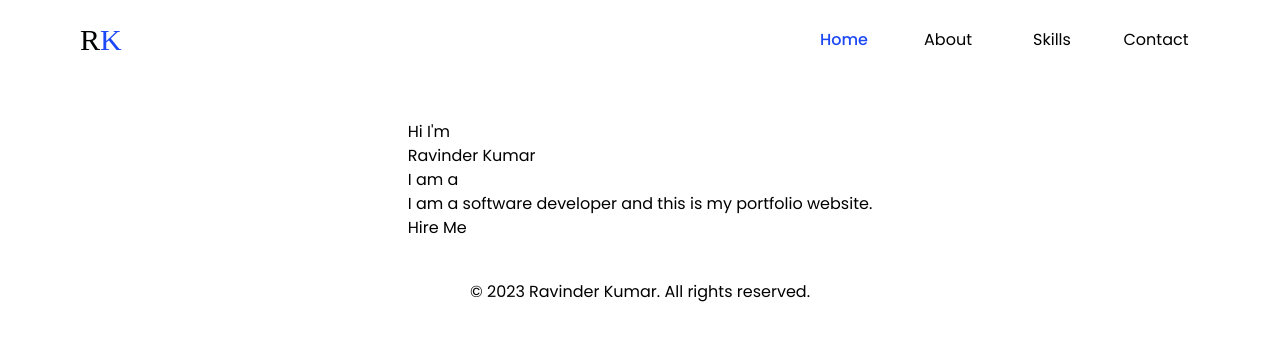
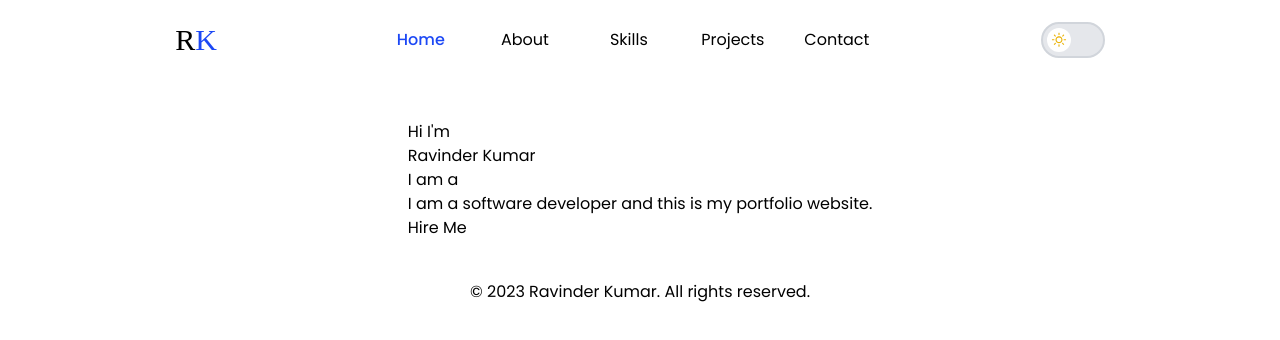
Before and after one commit to iravinderr/portfolio, a React (Vite) app in the folder frontend/: page / in a window 1280 px wide. Shown: the top 340 px of the page. Built offline with nearby package versions, Linux system fonts and the light colour scheme; a web font is replaced by a local one.

Commit message:
theme toggle button added

```diff
--- a/frontend/package.json
+++ b/frontend/package.json
@@ -12,6 +12,7 @@
   "dependencies": {
     "react": "^18.2.0",
     "react-dom": "^18.2.0",
+    "react-icons": "^5.2.1",
     "react-router-dom": "^6.23.1",
     "react-typed": "^2.0.12"
   },
--- a/frontend/src/components/Header.jsx
+++ b/frontend/src/components/Header/Header.jsx
@@ -1,5 +1,6 @@
 import React, { useState } from "react";
 import { Link, NavLink } from "react-router-dom";
+import ThemeButton from "./ThemeButton";
 
 export default function Header() {
   const [color, setColor] = useState(true);
@@ -22,21 +23,25 @@ export default function Header() {
       path: "/skills"
     },
     {
+      name: "Projects",
+      path: "/projects"
+    },
+    {
       name: "Contact",
       path: "/contact"
     },
   ]
 
   return (
-    <header className="sticky z-50 top-0">
-      <nav className="backdrop-blur-sm bg-NavbarBG border-gray-200">
-        <div className="h-20 flex flex-wrap justify-between items-center mx-auto max-w-screen-xl">
-          <Link to="/" onMouseOver={switchColor} onMouseLeave={switchColor} className={`w-fit h-fit ml-20 flex`}>
+    <header className="h-20 sticky z-50 top-0">
+      <nav className="h-20 backdrop-blur-sm bg-NavbarBG border-gray-200">
+        <div className="h-full flex flex-wrap justify-center items-center">
+          <Link to="/" onMouseOver={switchColor} onMouseLeave={switchColor} className={`w-fit h-auto flex`}>
             <div className={`text-3xl font-Daredevil ${color ? "text-black" : "text-CustomBlue"}`}>R</div>
             <div className={`text-3xl font-Daredevil ${color ? "text-CustomBlue" : "text-black"}`}>K</div>
           </Link>
 
-            <ul className={`grid grid-cols-4 justify-center items-center gap-4 mr-20`}>
+            <ul className={`mx-40 grid grid-cols-5 justify-center items-center gap-4`}>
               {navItems.map((item) =>
                 <li key={item.name} className="m-1 w-20">
                   <NavLink
@@ -50,6 +55,8 @@ export default function Header() {
                 </li>
               )}
             </ul>
+
+          <ThemeButton />
         </div>
       </nav>
     </header>
--- /dev/null
+++ b/frontend/src/components/Header/ThemeButton.jsx
@@ -0,0 +1,30 @@
+import React from "react";
+import { useTheme } from "../../context/ThemeContext";
+import { WiDaySunny } from "react-icons/wi";
+import { WiMoonWaningCrescent4 } from "react-icons/wi";
+
+function ThemeButton() {
+    const { themeMode, lightTheme, darkTheme } = useTheme();
+
+    const themeChangeHandler = () => {
+        if (themeMode === "dark") {
+          lightTheme();
+        } else {
+          darkTheme();
+        }
+      };
+
+  return (
+      <div className={`w-16 h-9 p-1 flex ${themeMode === "light" ? "bg-gray-200" : "bg-gray-500"} items-center border-gray-300 border-2 rounded-full cursor-pointer transition-all duration-300`} onClick={themeChangeHandler}>
+        <div className={`w-6 h-6 flex justify-center items-center rounded-full transition-all duration-300 ${themeMode === "light" ? "translate-x-0 bg-white" : "translate-x-7 bg-gray-900" }`}>
+          {themeMode === "light" ? (
+            <WiDaySunny className="text-yellow-500" size={20} />
+          ) : (
+            <WiMoonWaningCrescent4 className="text-white" size={20} />
+          )}
+        </div>
+      </div>
+  )
+}
+
+export default ThemeButton
--- a/frontend/src/components/index.js
+++ b/frontend/src/components/index.js
@@ -1,6 +1,6 @@
 import Container from "./Container";
 import Footer from "./Footer";
-import Header from "./Header";
+import Header from "./Header/Header";
 import Heading from "./Heading";
 import ProjectCard from "./ProjectCard";
 import SkillCard from "./SkillCard";
--- /dev/null
+++ b/frontend/src/context/ThemeContext.jsx
@@ -0,0 +1,34 @@
+import { createContext, useContext, useEffect, useState } from "react";
+
+const ThemeContext = createContext({
+    themeMode: "light",
+    darkTheme: () => {},
+    lightTheme: () => {}
+});
+
+export const ThemeProvider = ({ children }) => {
+  const [themeMode, setThemeMode] = useState("light");
+
+  const lightTheme = () => {
+    setThemeMode("light");
+  };
+
+  const darkTheme = () => {
+    setThemeMode("dark");
+  };
+
+  useEffect(() => {
+    document.querySelector("html").classList.remove("light", "dark");
+    document.querySelector("html").classList.add(themeMode);
+  }, [themeMode]);
+
+  return (
+    <ThemeContext.Provider value={{ themeMode, lightTheme, darkTheme }}>
+      {children}
+    </ThemeContext.Provider>
+  );
+};
+
+export const useTheme = () => {
+    return useContext(ThemeContext);
+}
--- a/frontend/src/pages/Projects.jsx
+++ b/frontend/src/pages/Projects.jsx
@@ -1,7 +1,10 @@
 import React from "react";
+import { Container } from "../components";
 
 export default function Projects() {
   return (
-    <div>Projects</div>
+    <Container heading={"Projects"}>
+
+    </Container>
   );
 }
```
Also changed, not shown: frontend/src/main.jsx (+10 -7 lines), 1 other file (tests, documents, lock files or other folders).
